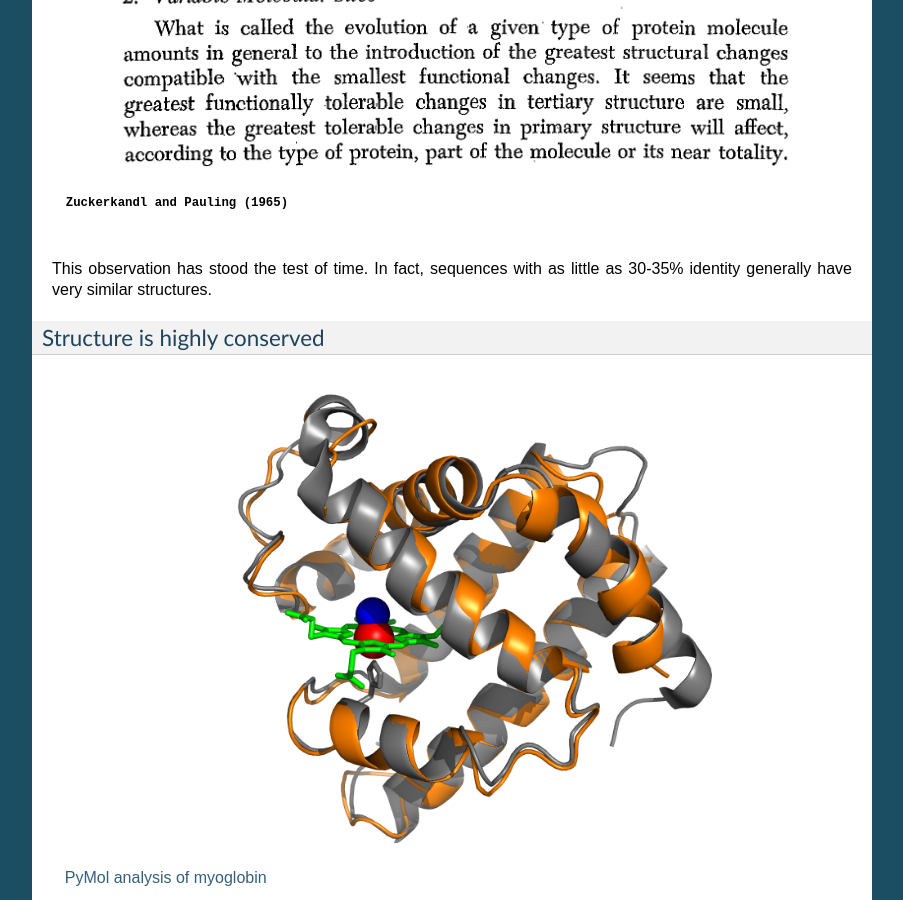
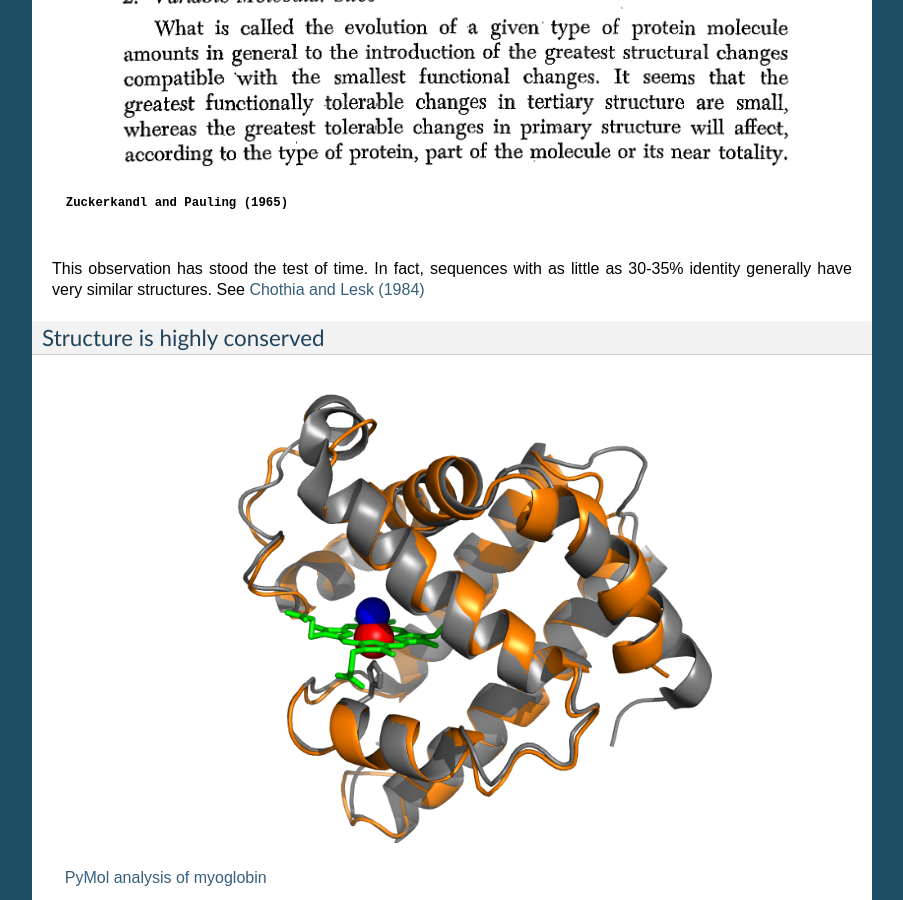
Before and after one commit to jbloom/GenomeSciences541, a Sphinx documentation site: the page built from source/lecture_1.rst, in a window 1280 px wide and 900 px high, scrolled down 5492 px. Shown: the whole window, without its empty margins (198-1101 px from the left). Built offline with Sphinx 7.4.7, drawn with Linux system fonts in a browser that asks for light colours.

Commit message:
Some updates for 2015

```diff
--- a/README.rst
+++ b/README.rst
@@ -15,7 +15,7 @@ These slides are written in `reStructuredText`_ and compiled with `hieroglyph`_
 
 To compile the slides, you need to first install `hieroglyph`_ on your computer::
 
-    easy_install hieroglyphy
+    easy_install hieroglyph
 
 and then make the slides with::
 
--- a/source/homework_1/README.rst
+++ b/source/homework_1/README.rst
@@ -3,7 +3,7 @@ Homework 1
 ============================
 Homework 1 for Genome Sciences 541, assigned by `Jesse Bloom`_.
 
-This homework is due on May 5, 2014.
+This homework is due on June 2, 2015.
 
 .. contents::
    :level: 2
--- a/source/lecture_1.rst
+++ b/source/lecture_1.rst
@@ -158,7 +158,7 @@ Structure is highly conserved
    :download:`Zuckerkandl and Pauling (1965) <readings/Zuckerkandl_and_Pauling-1965.pdf>`
 
 This observation has stood the test of time. In fact, sequences with as little as 30-35% identity generally have
-very similar structures.
+very similar structures. See `Chothia and Lesk (1984) <http://www.ncbi.nlm.nih.gov/pmc/articles/PMC1166865/?page=1>`_
 
 Structure is highly conserved
 ~~~~~~~~~~~~~~~~~~~~~~~~~~~~~~~~
--- a/source/myoglobin_structure/README.rst
+++ b/source/myoglobin_structure/README.rst
@@ -30,6 +30,7 @@ Open `PyMol`_, then at the `PyMol`_ command line type::
 
 This command will create a variety of output ``*.png`` files in the subdirectory ``./png_images/``.
 
+It will also allow you to visualize the structural overlay of these two proteins. Note the very high degree of structural homology, despite the fact that these proteins are only 57% identical.
 
 .. _`Jesse Bloom`: http://research.fhcrc.org/bloom/en.html
 .. _`Watson and Crick (1953)`: http://www.nature.com/nature/dna50/watsoncrick.pdf
```
Also changed, not shown: source/myoglobin_homologs/myoglobin_site_preferences_logoplot.jpg, source/myoglobin_structure/png_images/myoglobin_static.png, source/myoglobin_structure/png_images/sperm_whale_tuna_myoglobin_overlay_static.png, 3 other files.
